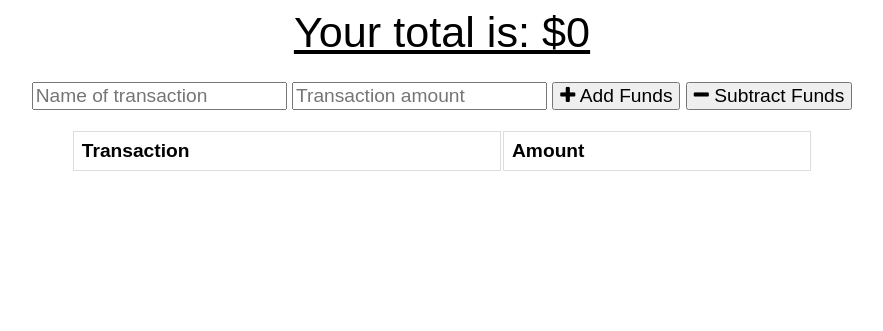
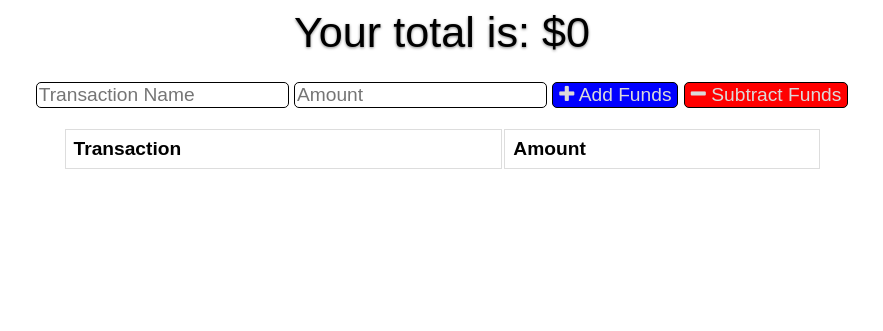
Before and after one commit to gamgee-em/Spend-App, a website: page public/index.html in a window 1280 px wide. Shown: the whole page, without its empty margins (198-1081 px from the left). Drawn offline with nearby package versions, Linux system fonts and the light colour scheme; no server answers.

Commit message:
added styling

```diff
--- a/public/index.html
+++ b/public/index.html
@@ -19,10 +19,10 @@
     </div>
 
     <div class="form">
-      <input type="text" id="t-name" placeholder="Name of transaction" />
-      <input type="number" min="0" id="t-amount" placeholder="Transaction amount" />
-      <button id="add-btn"><i class="fa fa-plus buttons"></i> Add Funds</button>
-      <button id="sub-btn"><i class="fa fa-minus"></i> Subtract Funds</button>
+      <input type="text" id="t-name" placeholder="Transaction Name" />
+      <input type="number" min="0" id="t-amount" placeholder="Amount" />
+      <button id="add-btn" class='btn-add'><i class="fa fa-plus buttons"></i> Add Funds</button>
+      <button id="sub-btn" class='btn-subtract'><i class="fa fa-minus"></i> Subtract Funds</button>
       <p class="error"></p>
     </div>
 
--- a/public/styles.css
+++ b/public/styles.css
@@ -4,8 +4,23 @@ body {
 }
 
 button, input {
+  border: 1px solid black;
+  border-radius: 5px;
   font-size: 100%;
   font-family: Arial;
+}
+
+.btn-add, .btn-subtract {
+  color: rgb(219, 217, 217);
+  cursor: pointer;
+}
+
+.btn-add {
+  background-color: blue;
+}
+
+.btn-subtract {
+  background-color: red;
 }
 
 table {
@@ -34,7 +49,8 @@ tr:nth-child(even) {
 
 .total {
   font-size: 150%;
-  text-decoration: underline;
+  text-decoration: none;
+  text-shadow: 0px 1px 3px rgba(0, 0, 0, 0.486);
 }
 
 .form {
@@ -46,6 +62,6 @@ tr:nth-child(even) {
   text-align: left;
   max-height: 300px;
   overflow: auto;
-  width: 90%;
+  width: 92%;
   margin: 0 auto;
 }
```
